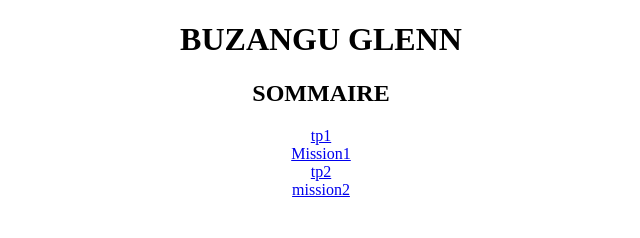
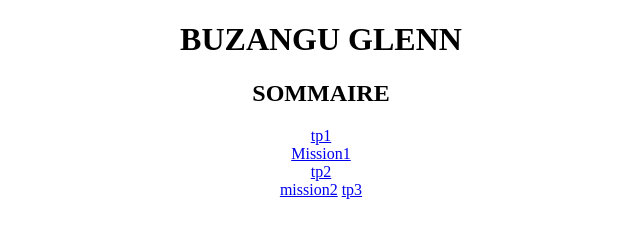
Before and after one commit to Demengo95/BTS-SIO1.2, a plain HTML site: page index.html in a window 1280 px wide. Shown: the full height of the page, 319-959 px from the left. Drawn offline with Linux system fonts and the light colour scheme.

Commit message:
Update index.html

```diff
--- a/index.html
+++ b/index.html
@@ -17,5 +17,6 @@
     <a href="mission1/Mission1.html"> Mission1</a><br>
     <a href="tp2/index.html">tp2</a><br>
     <a href="mission2/index.html">mission2</a>
+     <a href="tp3/index2.html">tp3</a>
 </body></center>
 </html>
```
